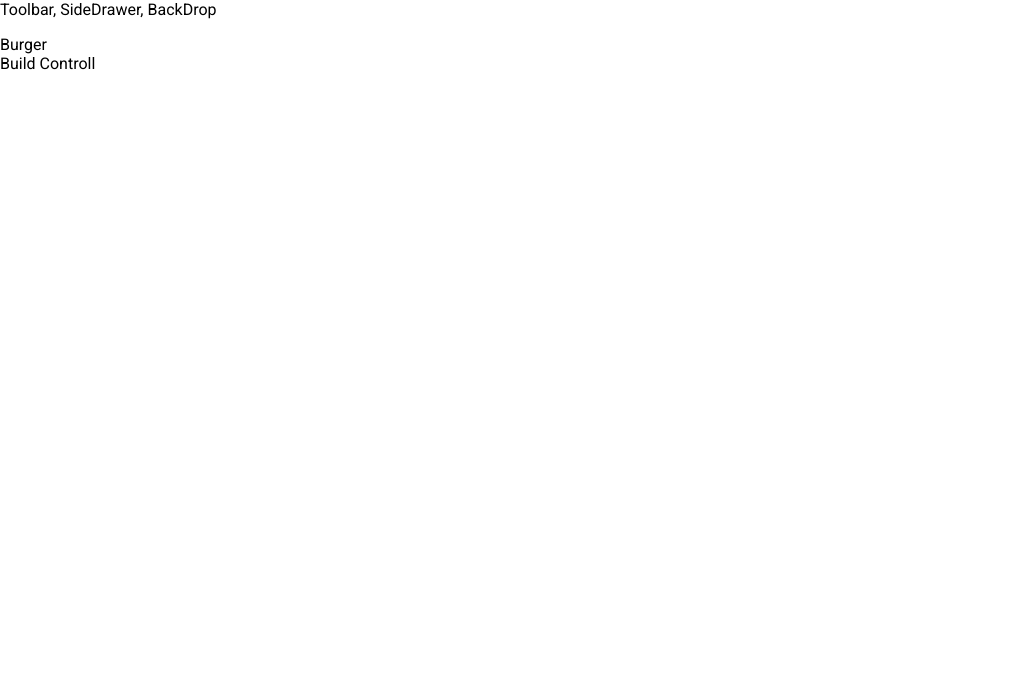
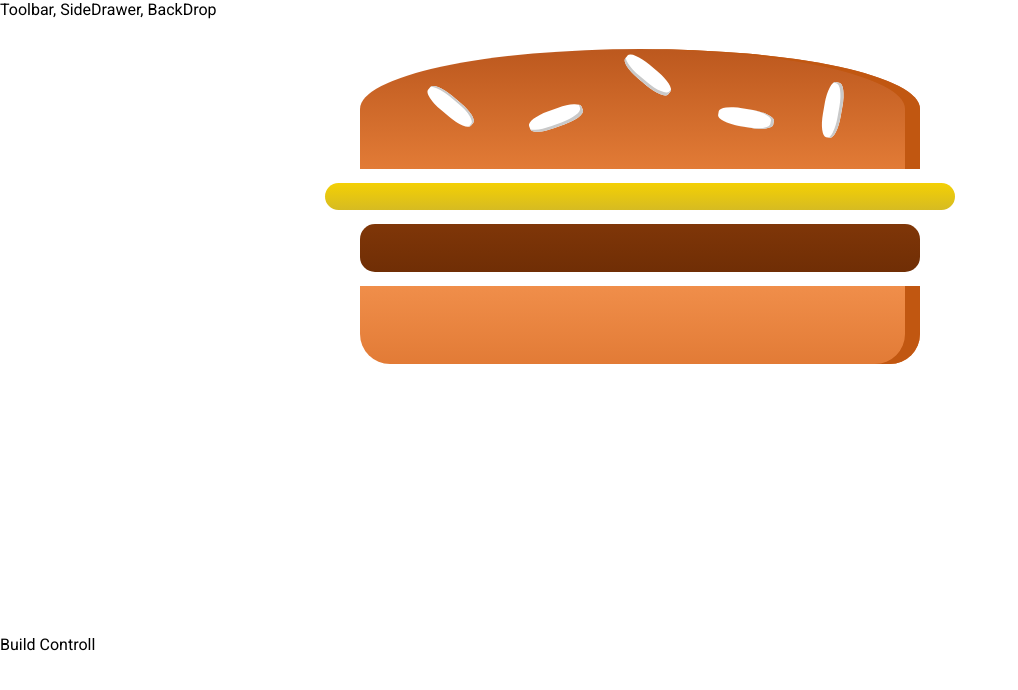
Before and after one commit to sgtkuncoro/burger-builder-app, a React app: page / in a window 1280 px wide. Shown: the top 690 px of the page, without its empty margins (0-1018 px from the left). Built offline with nearby package versions, Linux system fonts and the light colour scheme.

Commit message:
feat(Components): Add Burger components and Burger stylesheet

```diff
--- /dev/null
+++ b/src/components/Burger/Burger.css
@@ -0,0 +1,30 @@
+.Burger {
+  width: 100%;
+  margin: auto;
+  height: 250px;
+  overflow: scroll;
+  text-align: center;
+  font-weight: bold;
+  font-size: 1.2rem;
+}
+
+@media (min-width: 500px) and (min-height: 400px) {
+  .Burger {
+    width: 350px;
+    height: 300px;
+  }
+}
+
+@media (min-width: 500px) and (min-height: 400px) {
+  .Burger {
+    width: 450px;
+    height: 400px;
+  }
+}
+
+@media (min-width: 1000px) and (min-height: 700px) {
+  .Burger {
+    width: 700px;
+    height: 600px;
+  }
+}
--- a/src/components/Burger/Burger.js
+++ b/src/components/Burger/Burger.js
@@ -0,0 +1,17 @@
+import React from "react";
+
+import classes from "./Burger.css";
+import BurgerIngredient from "./BurgerIngredient/BurgerIngredient";
+
+const Burger = props => {
+  return (
+    <div className={classes.Burger}>
+      <BurgerIngredient type={`bread-top`} />
+      <BurgerIngredient type={`cheese`} />
+      <BurgerIngredient type={`meat`} />
+      <BurgerIngredient type={`bread-bottom`} />
+    </div>
+  );
+};
+
+export default Burger;
--- a/src/containers/BurgerBuilder/BurgerBuilder.js
+++ b/src/containers/BurgerBuilder/BurgerBuilder.js
@@ -1,11 +1,11 @@
 import React, { Component } from "react";
 import Aux from "../../hoc/Auxiliary";
-
+import Burger from "../../components/Burger/Burger";
 class BurgerBuilder extends Component {
   render() {
     return (
       <Aux>
-        <div>Burger</div>
+        <Burger />
         <div>Build Controll</div>
       </Aux>
     );
```
